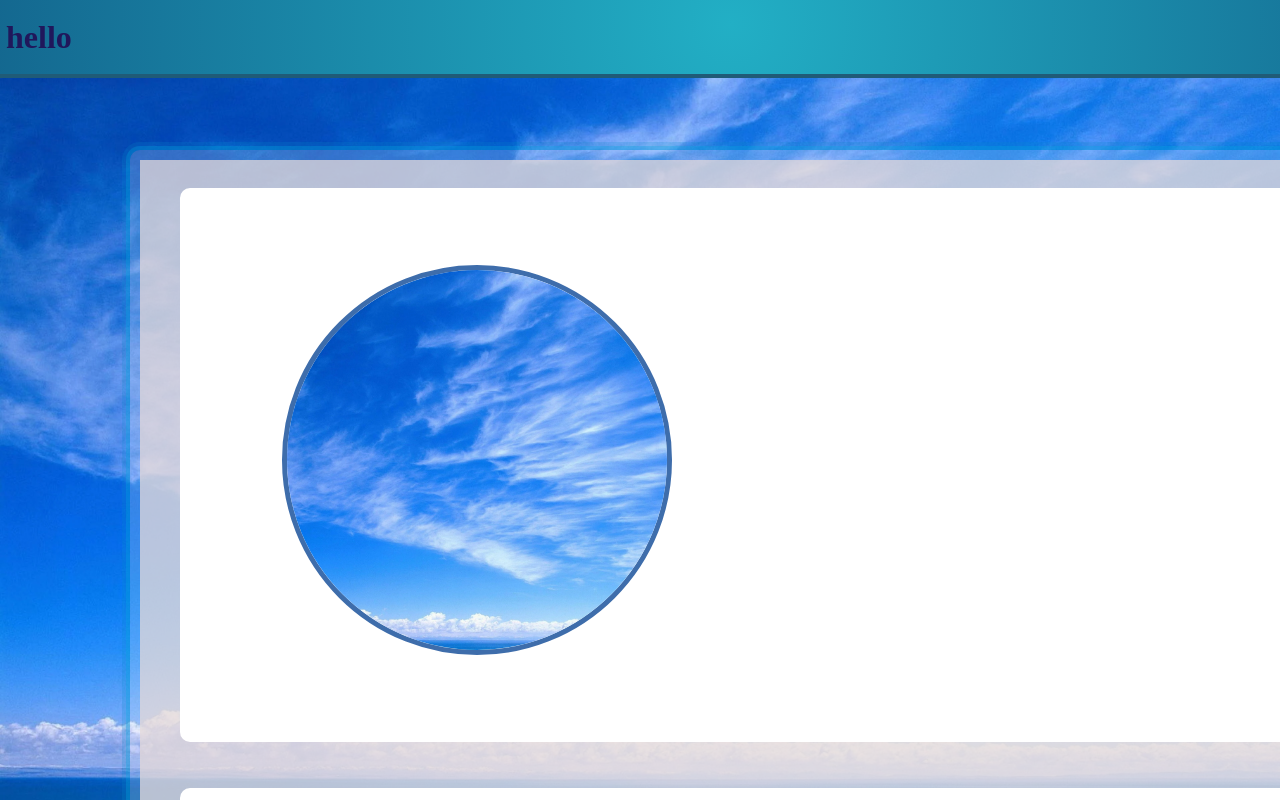
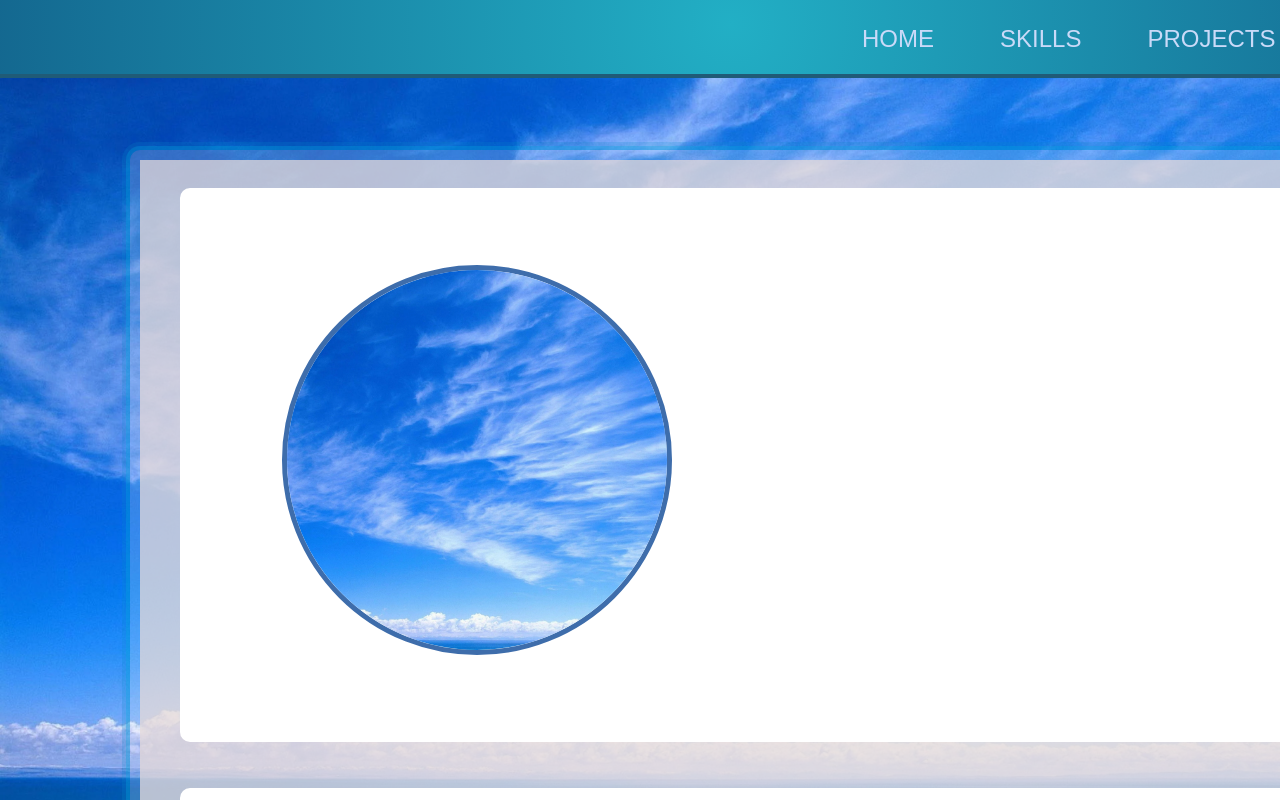
Before and after one commit to ruzeiljamesmatibula-pixel/RuzeilJamesAtibula_Portfolio, a plain HTML site: page index.html in a window 1280 px wide. Shown: the top 800 px of the page. Drawn offline with Linux system fonts and the light colour scheme.

Commit message:
fix: navigation

```diff
--- a/CSS.css
+++ b/CSS.css
@@ -22,6 +22,7 @@
         border: 5px solid rgb(62, 109, 171);
         border-radius: 4000px;
         overflow: hidden;
+
     }
 
     .big-profile {
@@ -69,9 +70,11 @@
     }
 
     .button-down {
-        margin-top: 45px;
-        color: white;
-
+        margin-top: 50px;
+        color: rgb(202, 218, 248);
+        background-color: transparent;
+        border: none;
+        font-size: 24px;
 
     }
 
@@ -84,4 +87,6 @@
         border-radius: 10px;
         background-color: white;
         overflow: hidden;
+
+        scroll-margin-top: 150px;
     }
--- a/index.html
+++ b/index.html
@@ -9,22 +9,32 @@
 
 
     <div class="mga-button-container">
-        <h1 class="button-down" style="margin-left: 50px;">
-            <a href="youtube.com" style="text-decoration: none; color: rgb(32, 23, 91);">
-                hello
-            </a>
-        </h1></h1>
+        <button type="button" class="button-down" onclick="document.getElementById('section-one').scrollIntoView({behavior: 'smooth'});" style="margin-left: 900px;">
+            HOME
+        </button>
+
+        <button type="button" class="button-down" onclick="document.getElementById('section-two').scrollIntoView({behavior: 'smooth'});" style="margin-left: 50px;">
+            SKILLS
+        </button>
+
+         <button type="button" class="button-down" onclick="document.getElementById('section-three').scrollIntoView({behavior: 'smooth'});" style="margin-left: 50px;">
+            PROJECTS
+        </button>
+
+         <button type="button" class="button-down" onclick="document.getElementById('section-four').scrollIntoView({behavior: 'smooth'});" style="margin-left: 50px;">
+            CONTACT
+        </button>
 
     </div>
 
-    <div class="each-section-box" style="margin-top: 80px; margin-left: 180px">
+    <div id="one" class="each-section-box" style="margin-top: 80px; margin-left: 180px">
         <div class="container-profile">
         <img class="big-profile" src="Image/sky.jpeg" alt="BIG-PROFILE">
     </div>
     </div>
 
-    <div class="each-section-box" style="margin-top: 680px; margin-left: 180px"></div>
-    <div class="each-section-box" style="margin-top: 1285px; margin-left: 180px"></div>
-    <div class="each-section-box" style="margin-top: 1880px; margin-left: 180px"></div>
+    <div id="section-two" class="each-section-box" style="margin-top: 680px; margin-left: 180px"></div>
+    <div id="section-three" class="each-section-box" style="margin-top: 1285px; margin-left: 180px"></div>
+    <div id="section-four" class="each-section-box" style="margin-top: 1880px; margin-left: 180px"></div>
 </body>
 </html>
```
